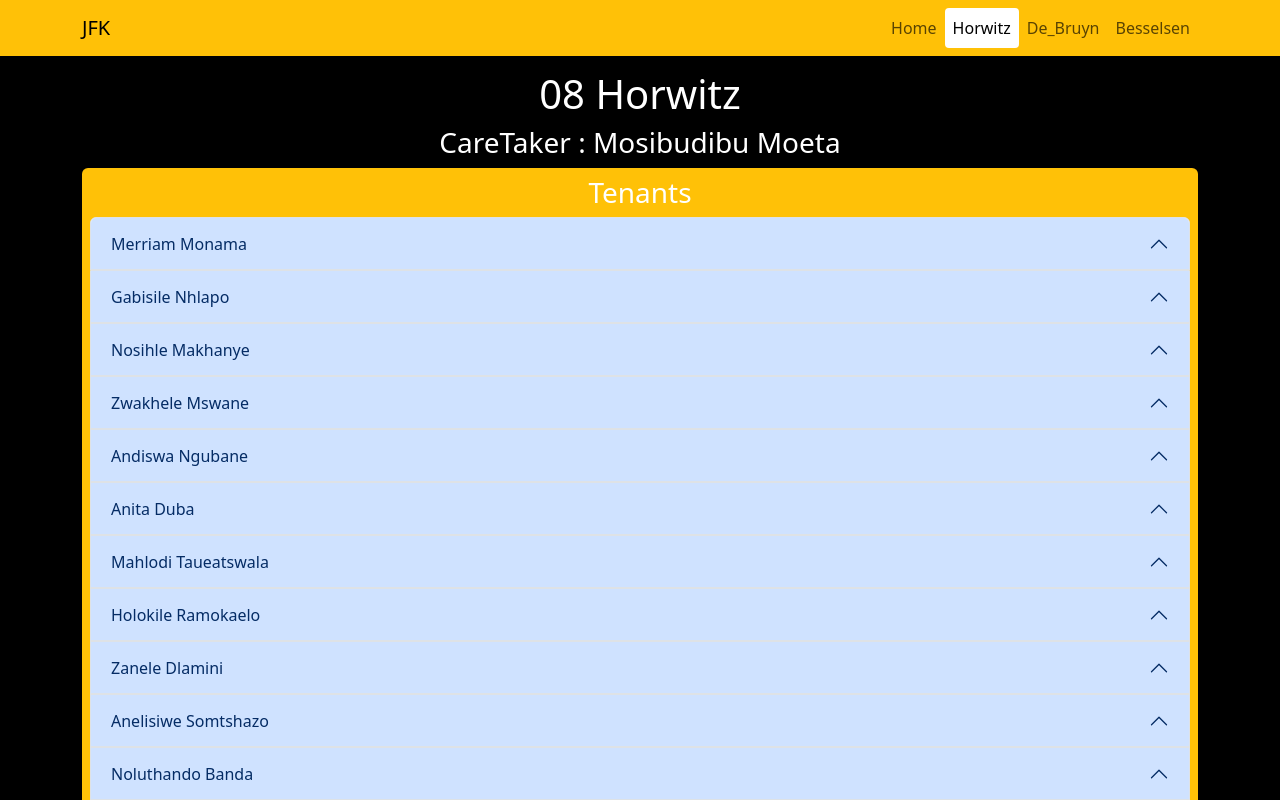
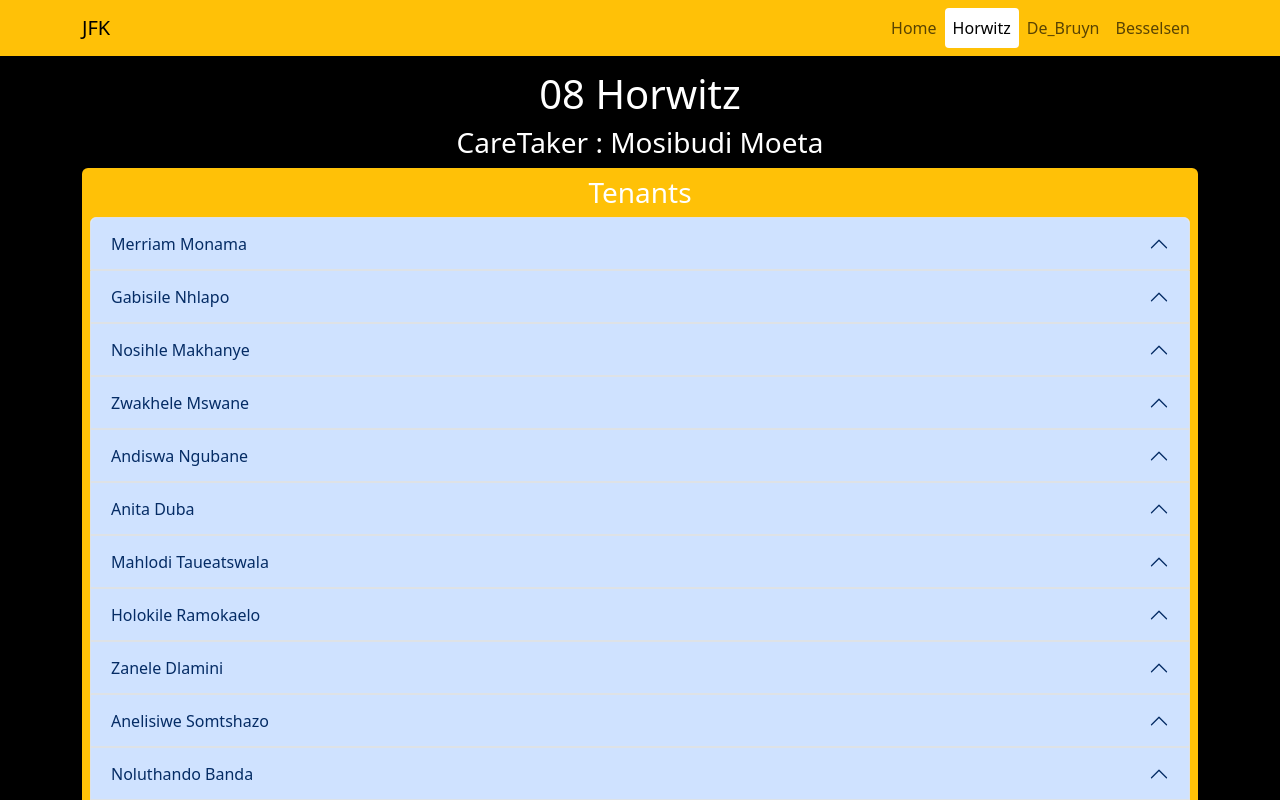
Before and after one commit to Tsb-Maduna/JFK, a plain HTML site: page 8hor.html in a window 1280 px wide. Shown: the top 800 px of the page. Drawn offline with nearby package versions, Linux system fonts and the light colour scheme.

Commit message:
Horwitz finalized

```diff
--- a/8hor.html
+++ b/8hor.html
@@ -39,7 +39,7 @@
 			</div>
 		</nav>
 		<h1> 08 Horwitz</h1>
-		<h3> CareTaker : Mosibudibu Moeta </h3>
+		<h3> CareTaker : Mosibudi Moeta </h3>
 		<div class = "container-fluid bg-warning p-2 mb-2 rounded">
 			<h3 class = "text-center">Tenants</h3>
 			<div class = "accordion" id = "myAccordion">
```
